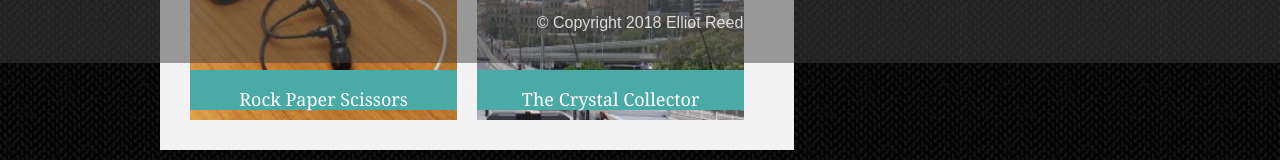
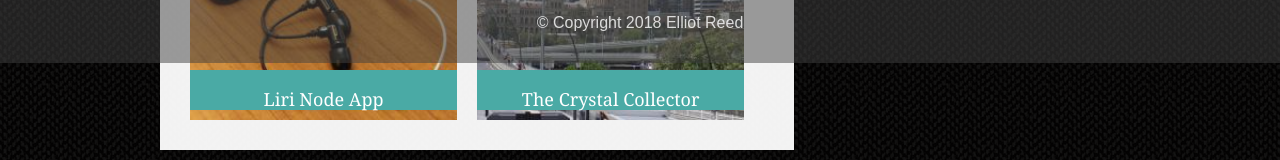
Before and after one commit to ElliotReed/ElliotReed.github.io, a plain HTML site: page portfolio.html in a window 1280 px wide. Shown: the part 737-897 px from the top of the page. Drawn offline with Linux system fonts and the light colour scheme.

Commit message:
added liri

```diff
--- a/portfolio.html
+++ b/portfolio.html
@@ -52,7 +52,7 @@
 
       <div class="card">
         <img  src="assets/images/portfolio-5.jpg" alt="Portfolio 5"/>
-        <a href="#">Rock Paper Scissors</a>
+        <a href="https://gypsyelliot.github.io/liri-node-app">Liri Node App</a>
       </div>
 
       <div class="card">
```
